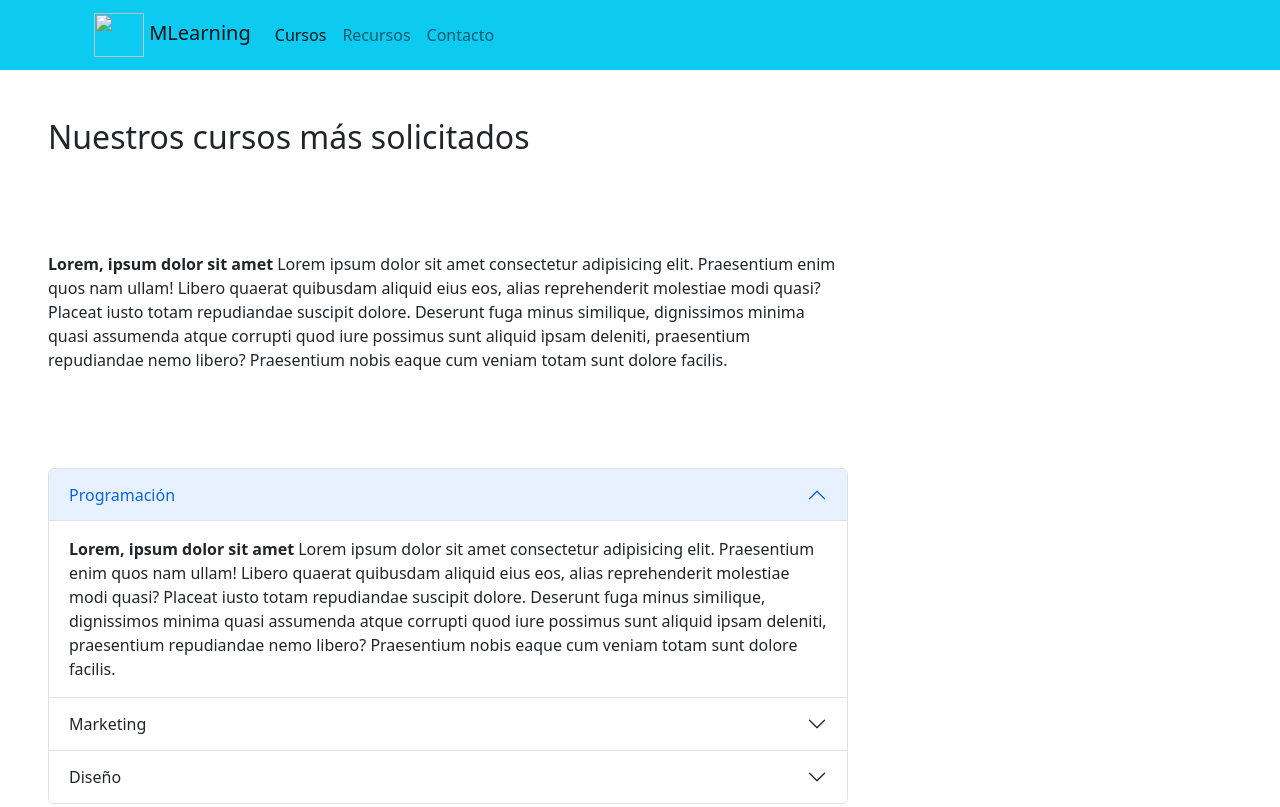
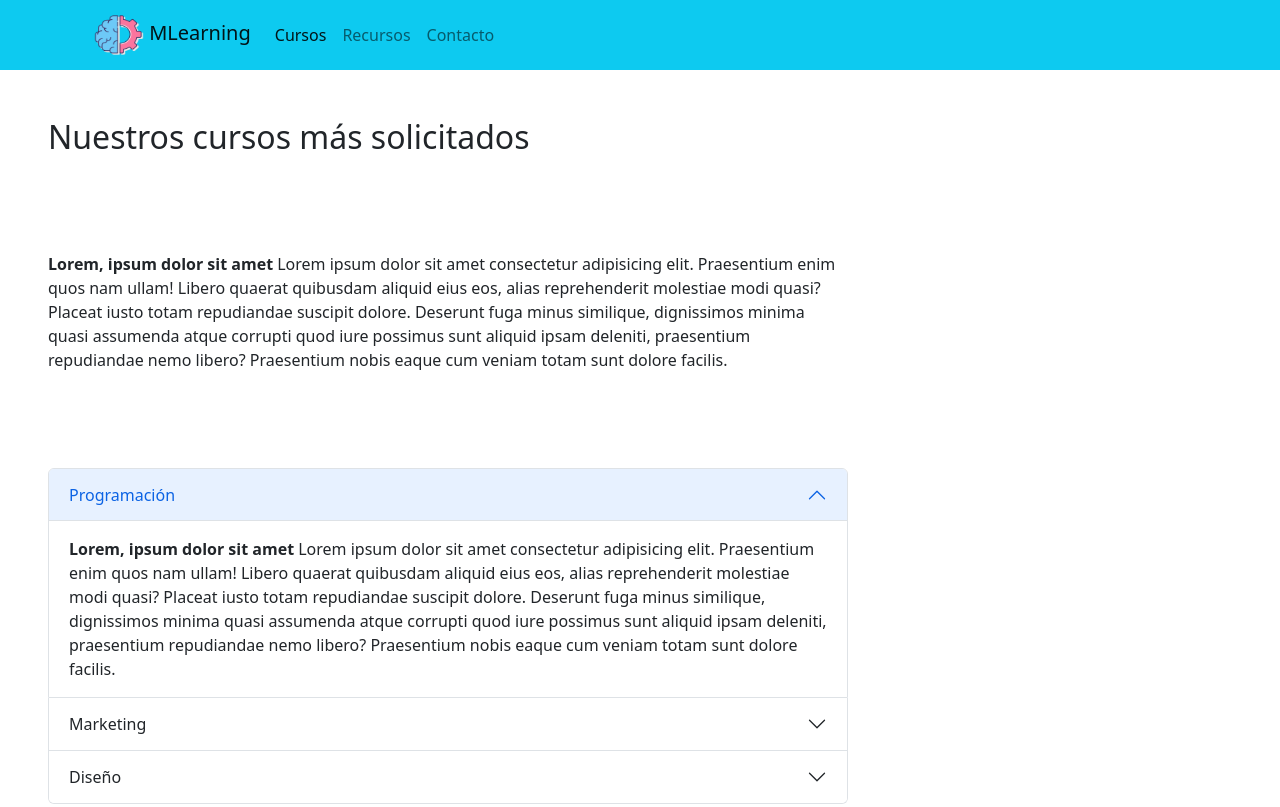
Before and after one commit to osunadan/pruebaBootstrap, a plain HTML site: page cursos.html in a window 1280 px wide. Shown: the top 807 px of the page. Drawn offline with nearby package versions, Linux system fonts and the light colour scheme.

Commit message:
Cambio en la ruta del logo

```diff
--- a/cursos.html
+++ b/cursos.html
@@ -16,7 +16,7 @@
    <nav class="navbar navbar-expand-lg navbar-light">
     <div class="container-fluid">
      <a class="navbar-brand" href="index.html">
-      <img src="../webPrueba/assets/machine-learning-logo.png" alt="" width="50" height="44"
+      <img src="assets/machine-learning-logo.png" alt="" width="50" height="44"
        class="d-inline-block align-text-center">
       MLearning
      </a>
```
